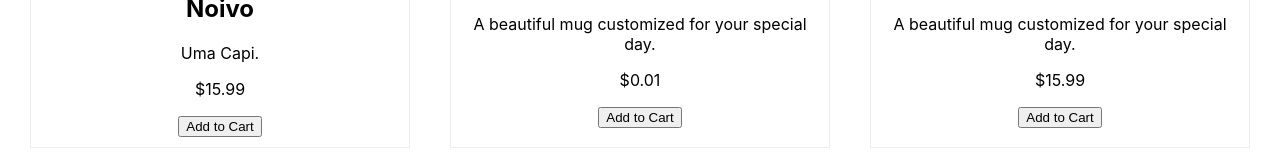
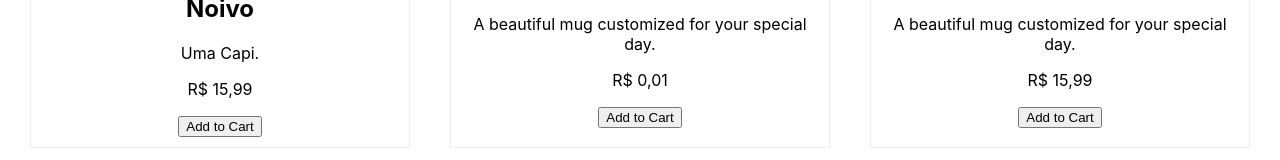
Before and after one commit to arthurdedeus/gifts-ui, a React (Create React App) app: page / in a window 1280 px wide. Shown: the part 492-652 px from the top of the page. Built offline with nearby package versions, Linux system fonts and the light colour scheme; the HTML template or start-up script is replaced by a standard one.

Commit message:
chore: Standardize currency formatting

```diff
--- a/src/components/Cart/CheckoutCartItem.tsx
+++ b/src/components/Cart/CheckoutCartItem.tsx
@@ -1,6 +1,7 @@
 import styled from 'styled-components';
 
 import { CartItemProps } from '../../types';
+import { formatCurrency } from '../../utils';
 import { Icon } from '../Icon';
 
 const ItemContainer = styled.li`
@@ -63,7 +64,7 @@ export const CheckoutCartItem = ({
       <ProductContainer>
         <ProductName>{item.name}</ProductName>
         <ProductDescription>{item.description}</ProductDescription>
-        <Price>${item.price * item.quantity}</Price>
+        <Price>{formatCurrency(item.price * item.quantity)}</Price>
         <QuantityContainer>
           <button
             onClick={() => handleUpdateQuantity(item.id, item.quantity - 1, item.name)}
--- a/src/components/Cart/DrawerCartItem.tsx
+++ b/src/components/Cart/DrawerCartItem.tsx
@@ -1,4 +1,5 @@
 import { CartItemProps } from '../../types';
+import { formatCurrency } from '../../utils';
 
 export const DrawerCartItem = ({ item, handleRemoveItem, handleUpdateQuantity }: CartItemProps) => {
   return (
@@ -9,7 +10,7 @@ export const DrawerCartItem = ({ item, handleRemoveItem, handleUpdateQuantity }:
       }}
     >
       <div>
-        {item.name} - ${item.price}
+        {item.name} - {formatCurrency(item.price)}
       </div>
       <div>Quantidade: {item.quantity}</div>
       <button onClick={() => handleRemoveItem(item.id, item.name)}>Remover</button>
--- a/src/components/CartDrawer.tsx
+++ b/src/components/CartDrawer.tsx
@@ -3,6 +3,7 @@ import { useNavigate } from 'react-router-dom';
 
 import { useCart } from '../contexts/CartContext';
 import { AppRoutes } from '../enums';
+import { formatCurrency } from '../utils';
 import { Cart } from './Cart';
 import { Footer } from './Footer';
 
@@ -68,7 +69,7 @@ export const CartDrawer: React.FC<CartDrawerProps> = ({ isOpen }) => {
         <Cart />
       </div>
       <Footer>
-        <p>Total: ${totalPrice.toFixed(2)}</p>
+        <p>Total: {formatCurrency(totalPrice)}</p>
         <button onClick={handleProceedToCheckout}>Proceed to Checkout</button>
       </Footer>
     </div>
--- a/src/components/ProductItem.tsx
+++ b/src/components/ProductItem.tsx
@@ -7,6 +7,7 @@ import styled from 'styled-components';
 import { useCart } from '../contexts/CartContext';
 import { ActionType } from '../enums';
 import { Product } from '../types';
+import { formatCurrency } from '../utils';
 
 interface ProductItemProps {
   product: Product;
@@ -39,7 +40,7 @@ export const ProductItem: React.FC<ProductItemProps> = ({ product }) => {
       <img src={product.imageUrl} alt={product.name} style={{ maxWidth: '100%' }} />
       <h2>{product.name}</h2>
       <p>{product.description}</p>
-      <p>${product.price}</p>
+      <p>{formatCurrency(product.price)}</p>
       <button onClick={handleAddToCart}>Add to Cart</button>
     </Item>
   );
--- /dev/null
+++ b/src/utils.ts
@@ -0,0 +1,6 @@
+export const formatCurrency = (value: number) => {
+  return value.toLocaleString('pt-BR', {
+    style: 'currency',
+    currency: 'BRL',
+  });
+};
```
